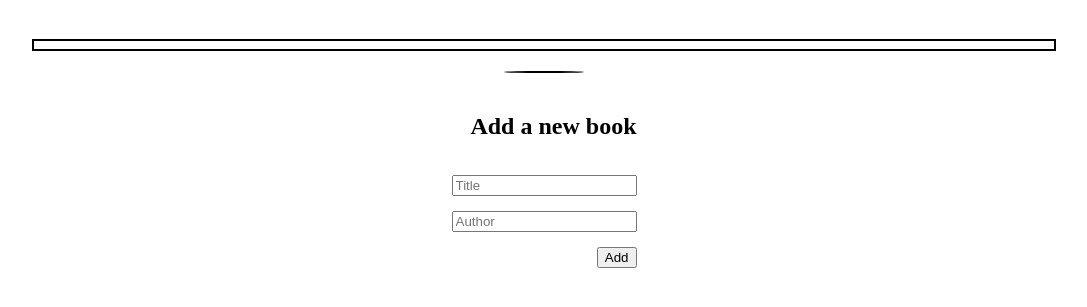
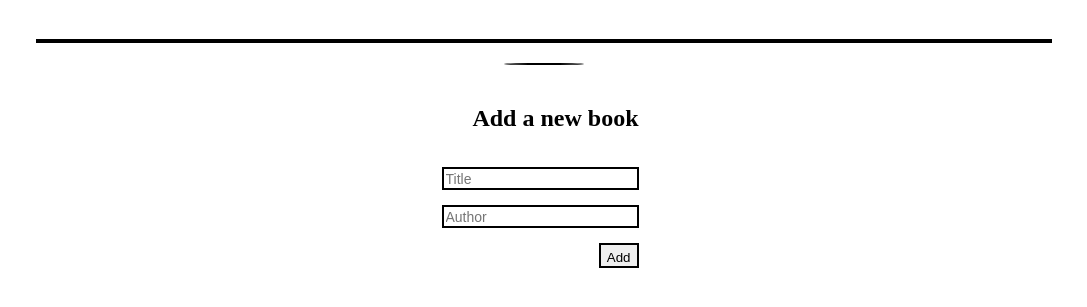
Before and after one commit to Koshao-sys/Awesome-Books, a website: page index.html in a window 1280 px wide. Shown: the part 69-376 px from the top of the page, without its empty margins (96-1183 px from the left). Drawn offline with Linux system fonts and the light colour scheme.

Commit message:
Add styling to the site

```diff
--- a/style.css
+++ b/style.css
@@ -15,16 +15,19 @@
 
 .books-col {
   border: black 2px solid;
-  padding: 4px;
   display: flex;
   flex-direction: column;
-  gap: 5px;
   width: 100%;
+}
+
+.books-col .book-item:nth-child(odd) {
+  background-color: #f2f2f2;
 }
 
 .book-item {
   display: flex;
   justify-content: space-between;
+  padding: 4px;
 }
 
 .tle-author-holder {
@@ -57,8 +60,19 @@
   border-radius: 50%;
 }
 
+.add-container input {
+  border: black 2px solid;
+  padding-top: 2px;
+  padding-top: 2px;
+  padding-left: 2px;
+  font-size: 14px;
+  width: 100%;
+}
+
 .add-book-btn {
   box-sizing: border-box;
   width: fit-content;
   float: right;
+  border: black 2px solid;
+  padding-top: 5px;
 }
```
